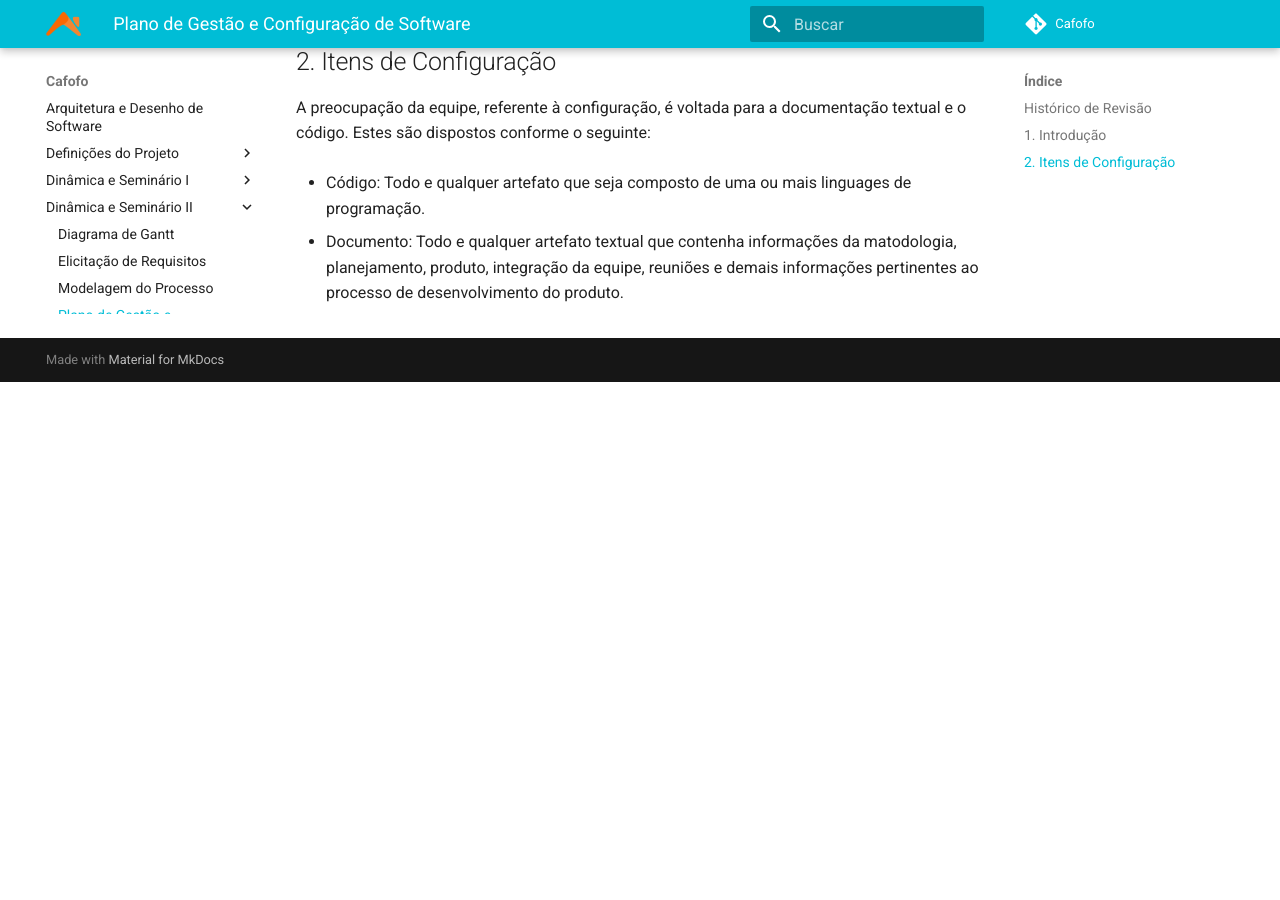
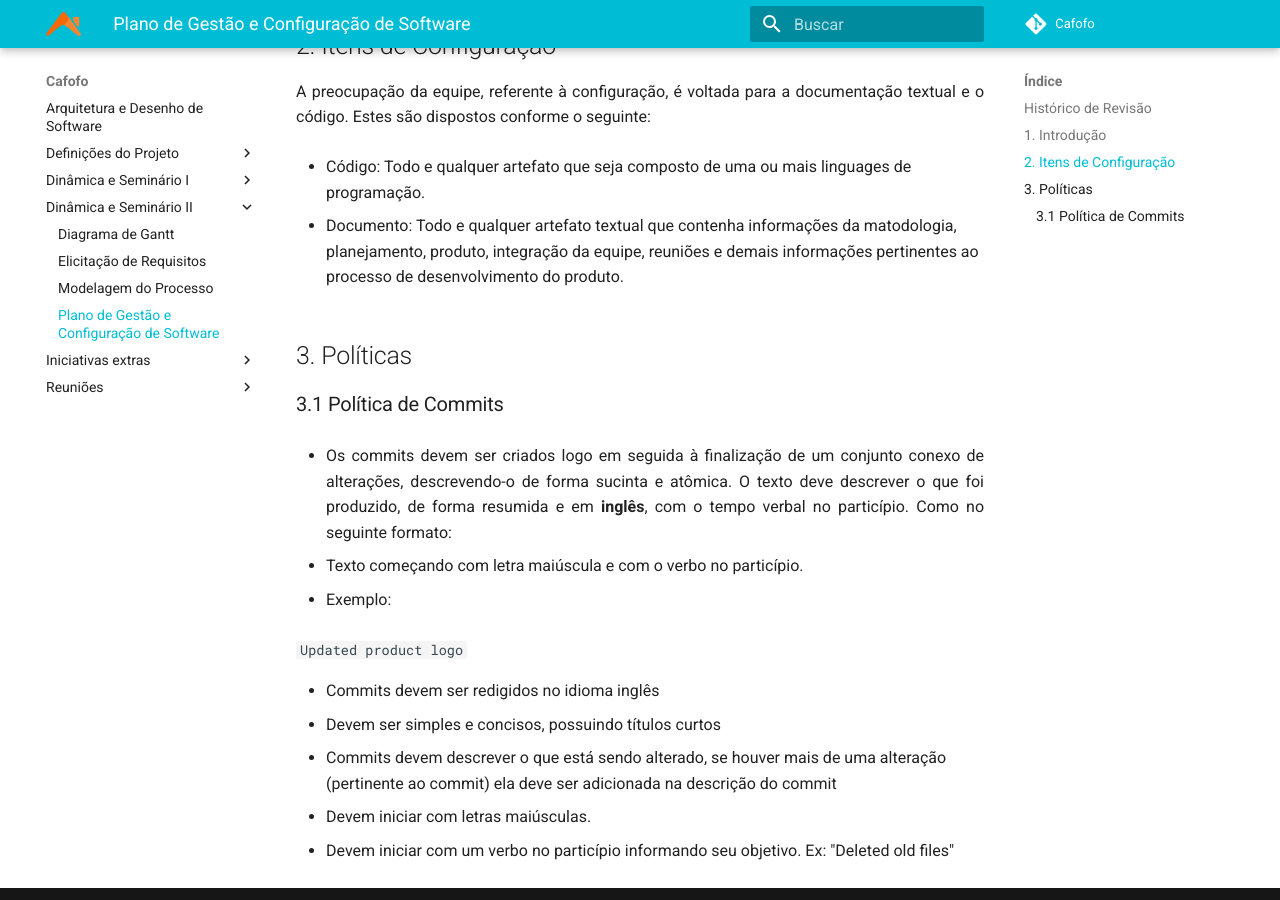
Before and after one commit to desenho-2019/Wiki, an MkDocs documentation site: the page built from docs/Dinâmica e Seminário II/planoDeGCS.md, in a window 1280 px wide and 900 px high, scrolled down 538 px. Built offline with MkDocs 1.6.1 and Material for MkDocs 9.7.7, drawn with Linux system fonts in a browser that asks for light colours; before the commit the page ends 920 px from its top, so only the background shows below that.

````diff
--- a/docs/Dinâmica e Seminário II/planoDeGCS.md
+++ b/docs/Dinâmica e Seminário II/planoDeGCS.md
@@ -9,12 +9,32 @@
 
 ## 1. Introdução
 
-* <p align = "justify">Este documento tem como finalidade estabelecer os procedimentos de gerência e configuração de software a serem seguidos no projeto.</p>
+<p align = "justify">Este documento tem como finalidade estabelecer os procedimentos de gerência e configuração de software a serem seguidos no projeto.</p>
 
 ## 2. Itens de Configuração
 
-A preocupação da equipe, referente à configuração, é voltada para a documentação textual e o código. Estes são dispostos conforme o seguinte:
+<p align = "justify">A preocupação da equipe, referente à configuração, é voltada para a documentação textual e o código. Estes são dispostos conforme o seguinte:</p>
 
 * Código: Todo e qualquer artefato que seja composto de uma ou mais linguages de programação.
 
 * Documento: Todo e qualquer artefato textual que contenha informações da matodologia, planejamento, produto, integração da equipe, reuniões e demais informações pertinentes ao processo de desenvolvimento do produto.
+
+## 3. Políticas
+
+### 3.1 Política de Commits
+
+* <p align = "justify">Os commits devem ser criados logo em seguida à finalização de um conjunto conexo de alterações, descrevendo-o de forma sucinta e atômica. O texto deve descrever o que foi produzido, de forma resumida e em <b>inglês</b>, com o tempo verbal no particípio. Como no seguinte formato:
+
+* Texto começando com letra maiúscula e com o verbo no particípio.
+
+* Exemplo:
+
+   ```Updated product logo```
+
+</p>
+
+* Commits devem ser redigidos no idioma inglês
+* Devem ser simples e concisos, possuindo títulos curtos
+* Commits devem descrever o que está sendo alterado, se houver mais de uma alteração (pertinente ao commit) ela deve ser adicionada na descrição do commit
+* Devem iniciar com letras maiúsculas.
+* Devem iniciar com um verbo no particípio informando seu objetivo. Ex: "Deleted old files"
````
